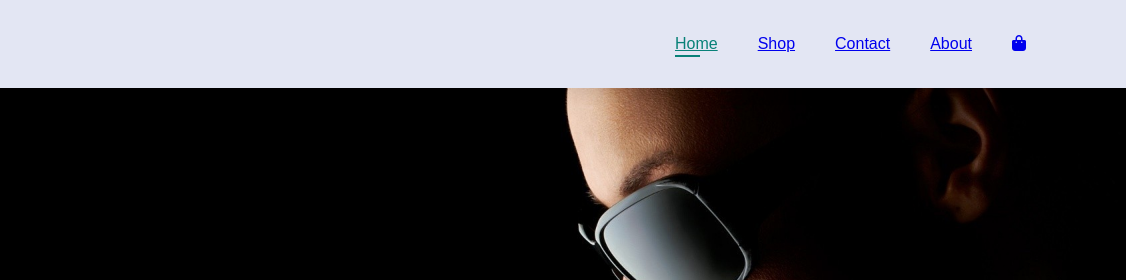
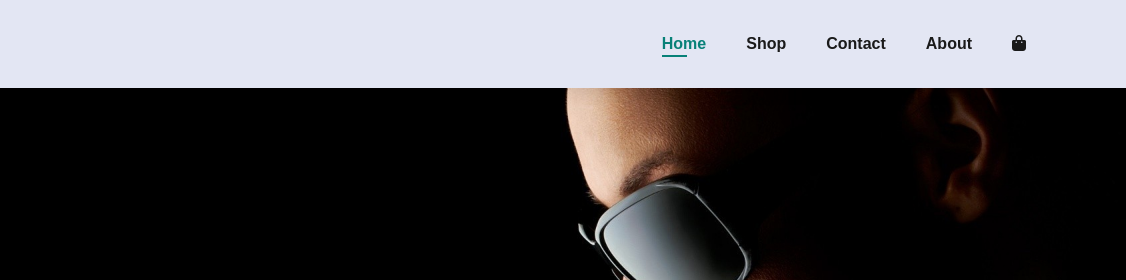
Before and after one commit to a7med-alshatebi/shop, a plain HTML site: page index.html in a window 1280 px wide. Shown: the top 280 px of the page, 154-1280 px from the left. Drawn offline with Linux system fonts and the light colour scheme.

Commit message:
navbar li a transtion tome

```diff
--- a/style.css
+++ b/style.css
@@ -100,7 +100,7 @@ body{
     position: relative;
 }
 
-#a{
+#navbar li a{
     text-decoration: none;
     font-size: 16px;
     font-weight: 600;
```
